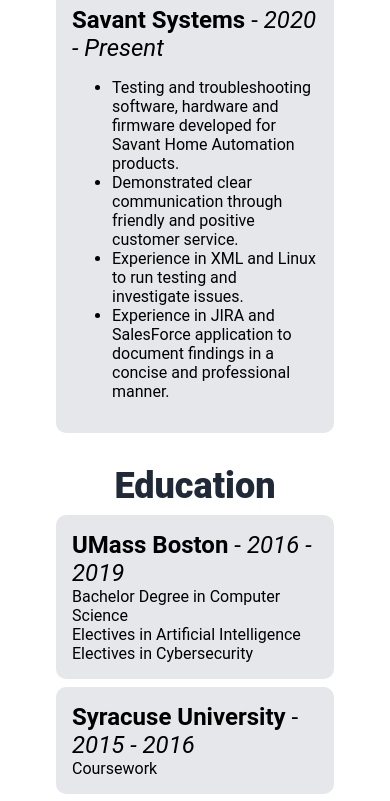
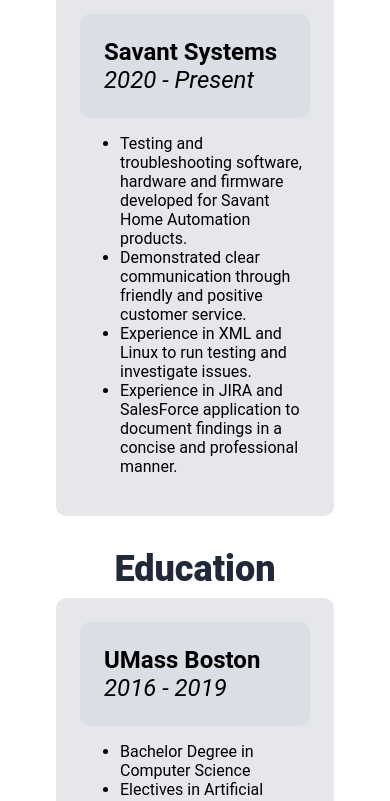
Before and after one commit to cjluzroque/homepage, a plain HTML site: page about.html in a window 390 px wide. Shown: the part 759-1560 px from the top of the page. Drawn offline with Linux system fonts and the light colour scheme.

Commit message:
Create boxes for job and edu titles and allow flex wrap. Will need to center when media query shows the wrap

```diff
--- a/about-styles.css
+++ b/about-styles.css
@@ -9,10 +9,19 @@
 }
 
 .job-one, .edu {
-    padding: 1em;
+    padding: 1.5em;
     margin: 0.5em;
     border-radius: 10px;
+    display: flex;
+    flex-wrap: wrap;
 }
+
+.job-title, .edu-title {
+    display: flex;
+    flex-direction: column;
+    width: 11em;
+}
+
 
 .job-one, .edu {
     background-color: #E5E7EB;
@@ -27,6 +36,9 @@
 
 .job-title, .edu-title {
     font-size: 1.5rem;
+    background-color: #dbdee5;
+    padding: 1em;
+    border-radius: 10px;
 }
 
 
--- a/about.html
+++ b/about.html
@@ -58,7 +58,10 @@
                     Work Experience
                 </div>
                 <div class="job-one">
-                    <div class="job-title"><strong>Savant Systems</strong> - <em>2020 - Present</em></div>
+                    <div class="job-title">
+                        <strong>Savant Systems</strong>
+                        <em>2020 - Present</em>
+                    </div>
                     <ul>
                         <li>Testing and troubleshooting software, hardware and firmware developed for Savant Home Automation products.</li>
                         <li>Demonstrated clear communication through friendly and positive customer service.</li>
@@ -72,14 +75,24 @@
                     Education
                 </div>
                 <div class="edu">
-                    <div class="edu-title"><strong>UMass Boston</strong> - <em>2016 - 2019</em></div>
-                    <div class="edu-info">Bachelor Degree in Computer Science</div>
-                    <div class="edu-info">Electives in Artificial Intelligence</div>
-                    <div class="edu-info">Electives in Cybersecurity</div>
+                    <div class="edu-title">
+                        <strong>UMass Boston</strong>
+                        <em>2016 - 2019</em>
+                    </div>
+                    <ul>
+                        <li class="edu-info">Bachelor Degree in Computer Science</li>
+                        <li class="edu-info">Electives in Artificial Intelligence</li>
+                        <li class="edu-info">Electives in Cybersecurity</li>
+                    </ul>
                 </div>
                 <div class="edu">
-                    <div class="edu-title"><strong>Syracuse University</strong> - <em>2015 - 2016</em></div>
-                    <div class="edu-info">Coursework</div>
+                    <div class="edu-title">
+                        <strong>Syracuse University</strong>
+                        <em>2015 - 2016</em>
+                    </div>
+                    <ul>
+                        <li class="edu-info">Coursework</li>
+                    </ul>
                 </div>
             </div>
         </div>
```
